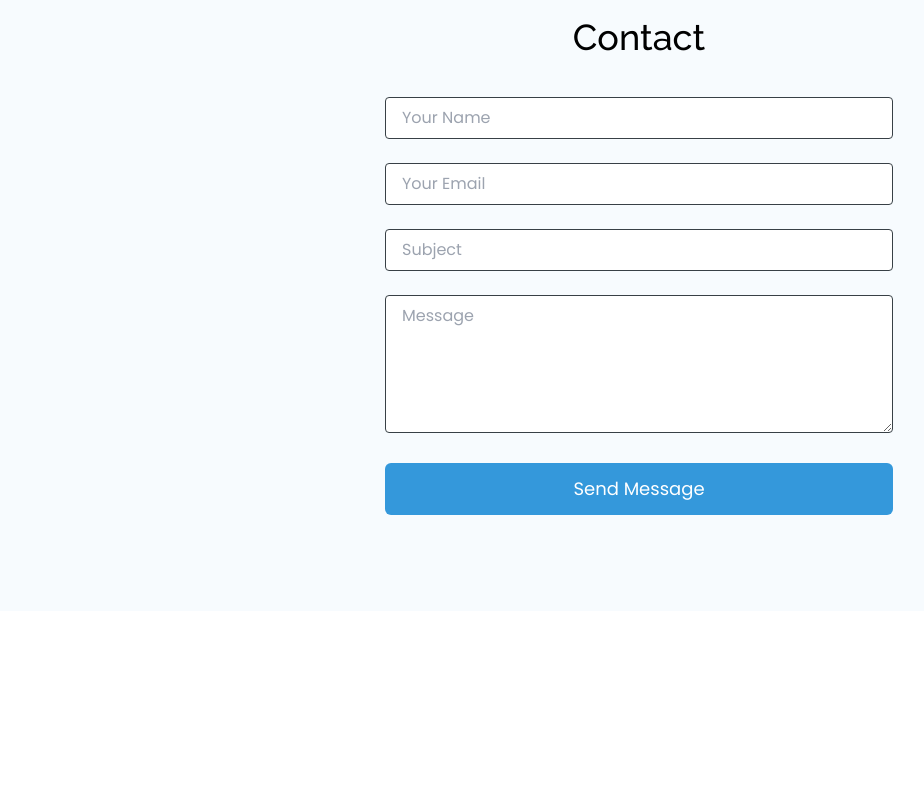
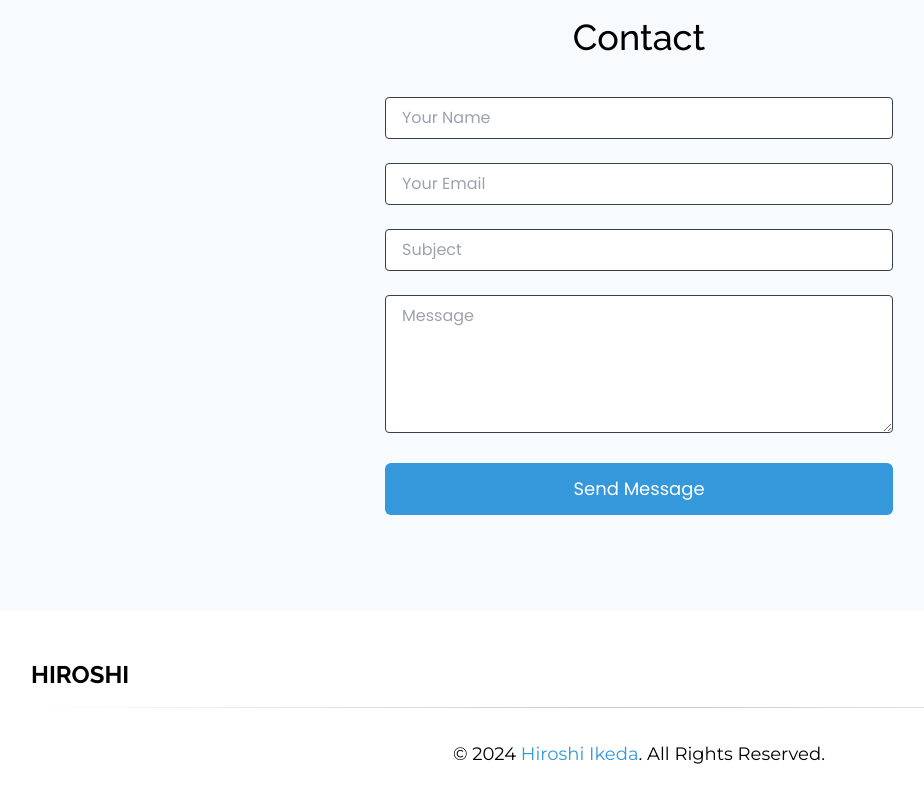
Before and after one commit to konan-5/portfolio, a React (Vite) app: page / in a window 1280 px wide. Shown: the part 4283-5083 px from the top of the page, without its empty margins (1-925 px from the left). Before the commit the page ends 4894 px from the top, so only its background shows below. Built offline with nearby package versions, Linux system fonts and the light colour scheme.

Commit message:
Add footer

```diff
--- a/src/App.tsx
+++ b/src/App.tsx
@@ -9,6 +9,7 @@ import Projects from './pages/Projects'
 import Skills from './pages/Skills'
 
 import 'react-toastify/dist/ReactToastify.css';
+import Footer from './layout/Footer'
 
 function App() {
 
@@ -23,6 +24,7 @@ function App() {
         <Skills />
         <Experience />
         <Contact />
+        <Footer />
       </main>
     </>
   )
--- /dev/null
+++ b/src/layout/Footer.tsx
@@ -0,0 +1,33 @@
+import React from "react";
+import { Link as ScrollLink } from "react-scroll";
+
+const Footer: React.FC = () => {
+    return (
+        <footer
+            className="relative bg-white dark:bg-grey-light pt-8 md:pt-10 lg:pt-12">
+            <div className="container px-8 mx-auto">
+                <div className="flex mb-4">
+
+                    <ScrollLink
+                        to='hero'
+                        smooth={true}
+                        duration={300}
+                        className='text-black dark:text-white cursor-pointer'>
+                        <div className=''>
+
+                        </div>
+                        <p className='uppercase text-2xl font-bold font-rale'>Hiroshi</p>
+                    </ScrollLink>
+                </div>
+                <div className="h-px w-full bg-gradient-to-r from-transparent via-[#89929e83] to-transparent dark:via-[#959CB183]"></div>
+                <div className="py-8">
+                    <h4 className="font-mont text-center text-lg text-body-color dark:text-white">
+                        {'\u00A9'} {new Date().getFullYear()} <span className="text-primary">Hiroshi Ikeda</span>. All Rights Reserved.
+                    </h4>
+                </div>
+            </div>
+        </footer>
+    )
+}
+
+export default Footer
```
